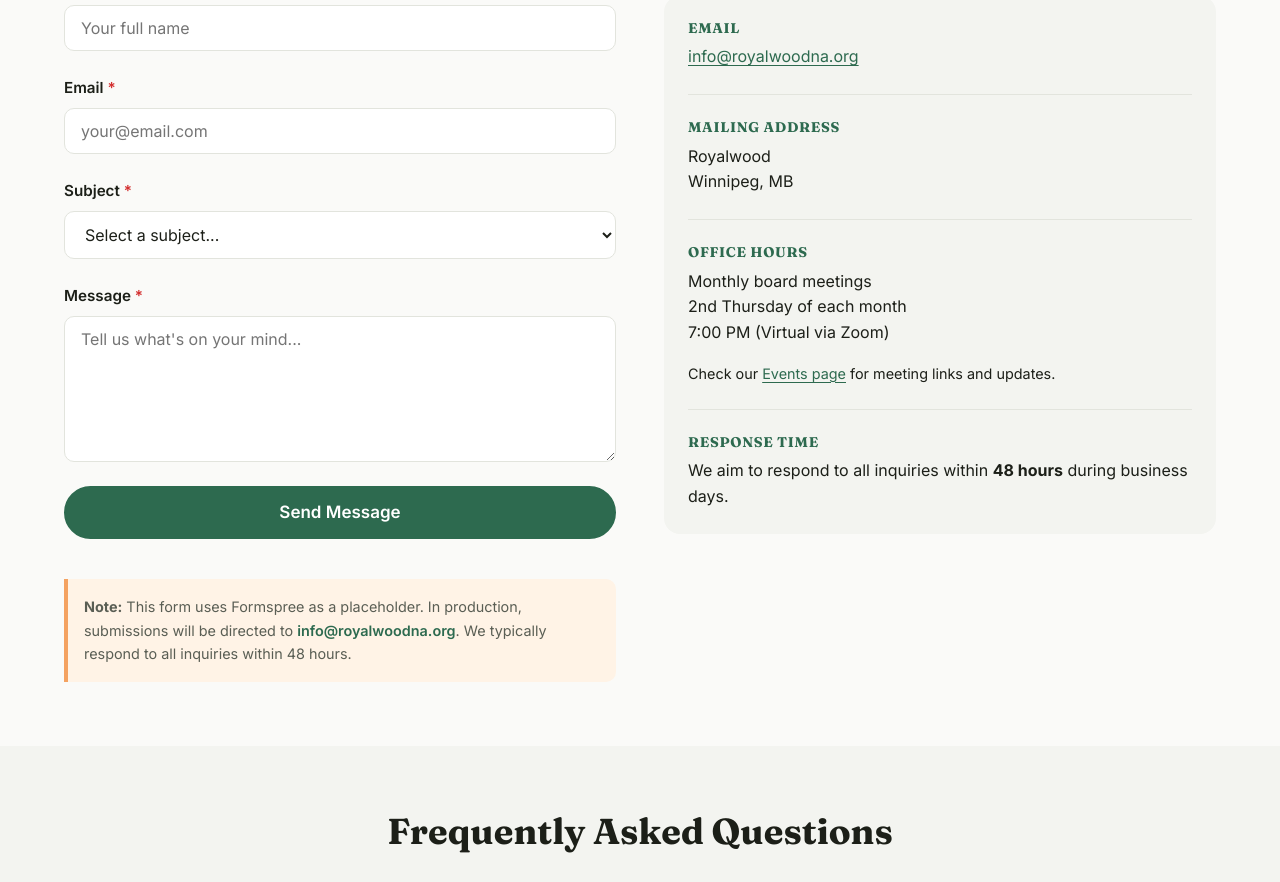
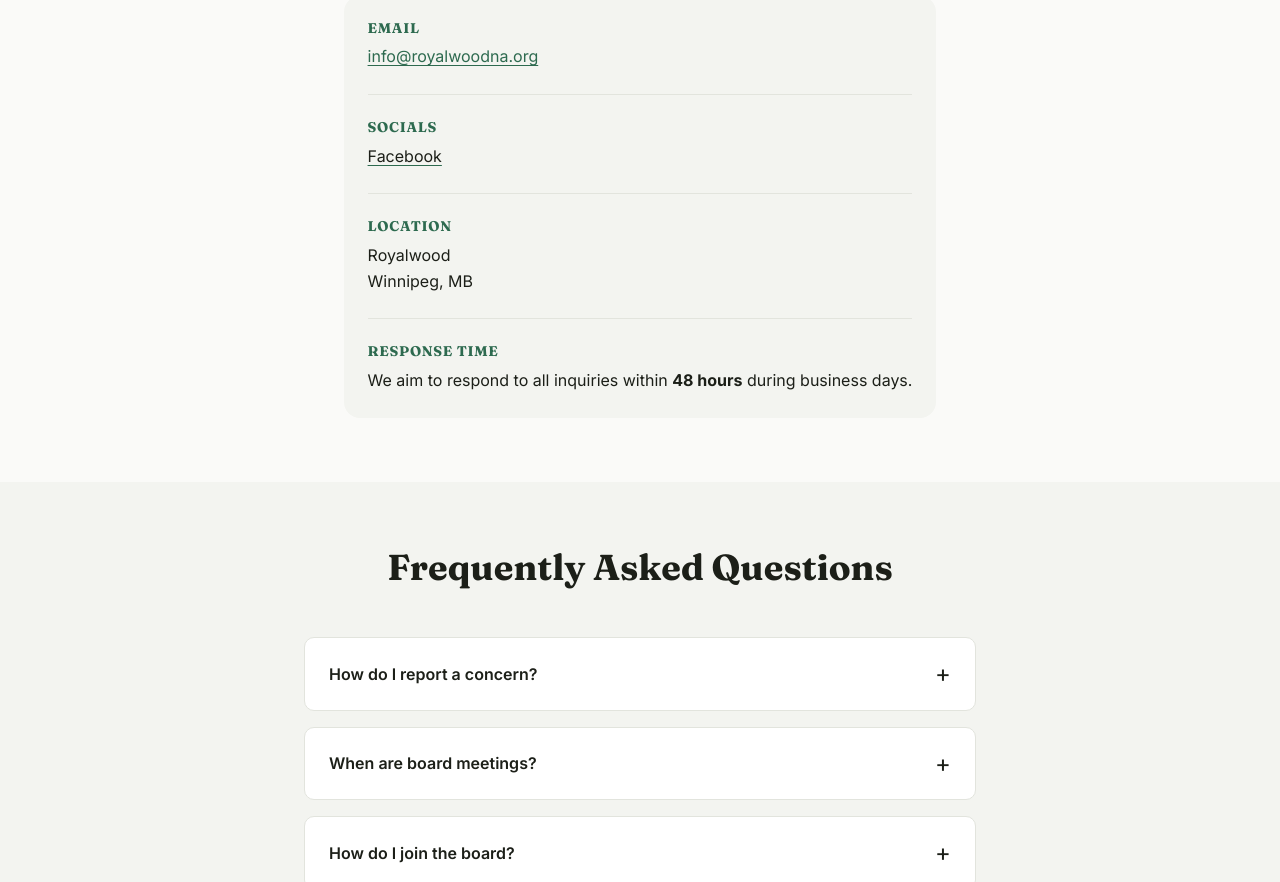
Before and after one commit to Royalwood-NA/website, an Astro site: page /contact in a window 1280 px wide. Shown: the part 473-1355 px from the top of the page. Built offline with nearby package versions, Linux system fonts and the light colour scheme; Astro itself is replaced by a stand-in of ours.

Commit message:
updates contact page

```diff
--- a/src/pages/contact.astro
+++ b/src/pages/contact.astro
@@ -45,75 +45,6 @@ const faqs = [
   <section class="section">
     <div class="container">
       <div class="contact-grid">
-        <!-- Left Column: Contact Form -->
-        <div class="form-column">
-          <h2>Send us a Message</h2>
-          <form
-            class="contact-form"
-            action="https://formspree.io/f/placeholder"
-            method="POST"
-          >
-            <div class="form-group">
-              <label for="name">Name <span class="required">*</span></label>
-              <input
-                type="text"
-                id="name"
-                name="name"
-                required
-                placeholder="Your full name"
-              />
-            </div>
-
-            <div class="form-group">
-              <label for="email">Email <span class="required">*</span></label>
-              <input
-                type="email"
-                id="email"
-                name="email"
-                required
-                placeholder="your@email.com"
-              />
-            </div>
-
-            <div class="form-group">
-              <label for="subject"
-                >Subject <span class="required">*</span></label
-              >
-              <select id="subject" name="subject" required>
-                <option value="">Select a subject...</option>
-                <option value="general">General Inquiry</option>
-                <option value="concern">Report a Concern</option>
-                <option value="event">Event Suggestion</option>
-                <option value="board">Board Application</option>
-                <option value="other">Other</option>
-              </select>
-            </div>
-
-            <div class="form-group">
-              <label for="message"
-                >Message <span class="required">*</span></label
-              >
-              <textarea
-                id="message"
-                name="message"
-                required
-                placeholder="Tell us what's on your mind..."
-                rows="6"></textarea>
-            </div>
-
-            <button type="submit" class="btn btn--primary btn--lg send-msg-btn"
-              >Send Message</button
-            >
-
-            <p class="form-disclaimer">
-              <strong>Note:</strong> This form uses Formspree as a placeholder. In
-              production, submissions will be directed to <a
-                href="mailto:info@royalwoodna.org">info@royalwoodna.org</a
-              >. We typically respond to all inquiries within 48 hours.
-            </p>
-          </form>
-        </div>
-
         <!-- Right Column: Contact Info -->
         <div class="info-column">
           <h2>Contact Information</h2>
@@ -129,28 +60,17 @@ const faqs = [
               <hr />
 
               <div class="info-item">
-                <h4 class="info-label">Mailing Address</h4>
-                <p>
-                  Royalwood<br />
-                  Winnipeg, MB
-                </p>
+                <h4 class="info-label">Socials</h4>
+                <a href="" target="_blank"><p>Facebook</p></a>
               </div>
 
               <hr />
 
               <div class="info-item">
-                <h4 class="info-label">Office Hours</h4>
+                <h4 class="info-label">Location</h4>
                 <p>
-                  Monthly board meetings<br />
-                  2nd Thursday of each month<br />
-                  7:00 PM (Virtual via Zoom)
-                </p>
-                <p
-                  class="text-muted"
-                  style="margin-top: var(--space-4); font-size: 0.9rem;"
-                >
-                  Check our <a href="/events">Events page</a> for meeting links and
-                  updates.
+                  Royalwood<br />
+                  Winnipeg, MB
                 </p>
               </div>
 
@@ -217,9 +137,8 @@ const faqs = [
 
   /* Contact Grid */
   .contact-grid {
-    display: grid;
-    grid-template-columns: 1fr 1fr;
-    gap: var(--space-12);
+    display: flex;
+    justify-content: center;
   }
 
   /* Form Styles */
```
